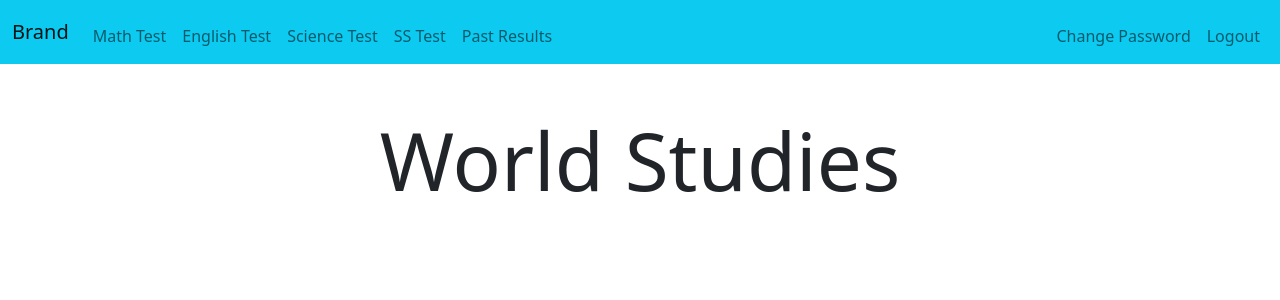
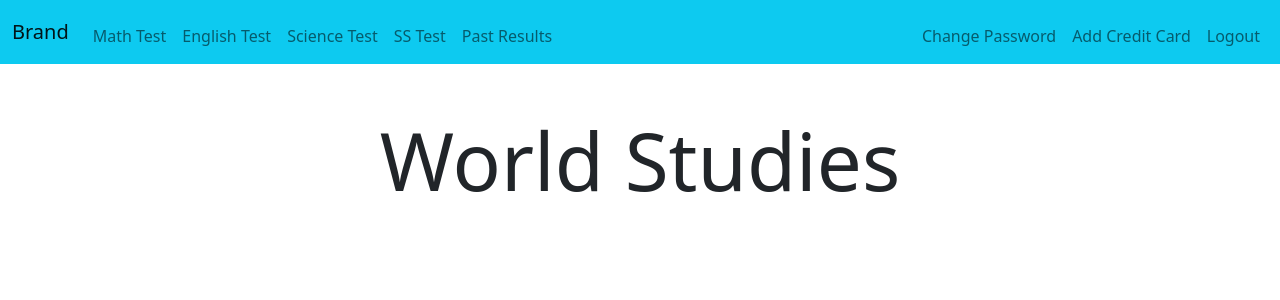
Before and after one commit to advaith-elluru/cs50_final_project_addu_and_vishruth, a Flask app: page /wtest in a window 1280 px wide. Shown: the top 300 px of the page. Run offline with Flask 2, Linux system fonts and the light colour scheme; a user stored in the database is signed in; some libraries are stand-ins or nearby versions.

Commit message:
Sat, Nov 5, 2022, 3:30 AM +00:00

```diff
--- a/app.py
+++ b/app.py
@@ -238,7 +238,7 @@ def check_credit():
             if check == "INVALID":
                 return apology("This number is either incorrect or unaccepted", 400)
             else:
-                db.execute("INSERT INTO Credit (id, credit_number) VALUES (?, ?)", session["user_id"], credit_num)
+                db.execute("INSERT INTO users (credit_number) VALUES (?) WHERE id = ?", credit_num, session["user_id"])
                 return render_template("accepted_credit.html")
     else:
         return render_template("credit.html")
--- a/templates/layout.html
+++ b/templates/layout.html
@@ -33,6 +33,7 @@
                     </ul>
                     <ul class="navbar-nav ms-auto mt-2">
                         <li class="nav-item"><a class="nav-link" href="/change_password">Change Password</a></li>
+                        <li class="nav-item"><a class="nav-link" href="/credit">Add Credit Card</a></li>
                         <li class="nav-item"><a class="nav-link" href="/logout">Logout</a></li>
                     </ul>
                 {% else %}
```
Also changed, not shown: math.db, 3 other files.
